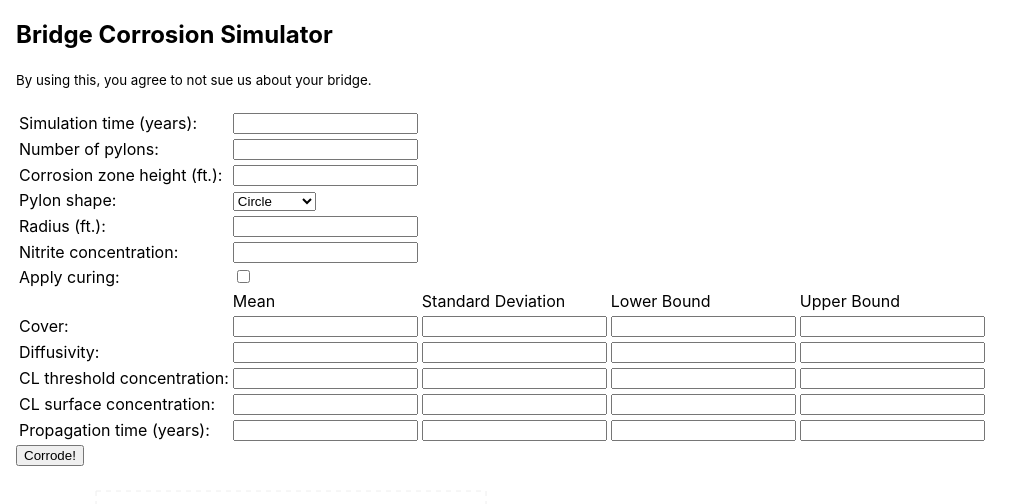
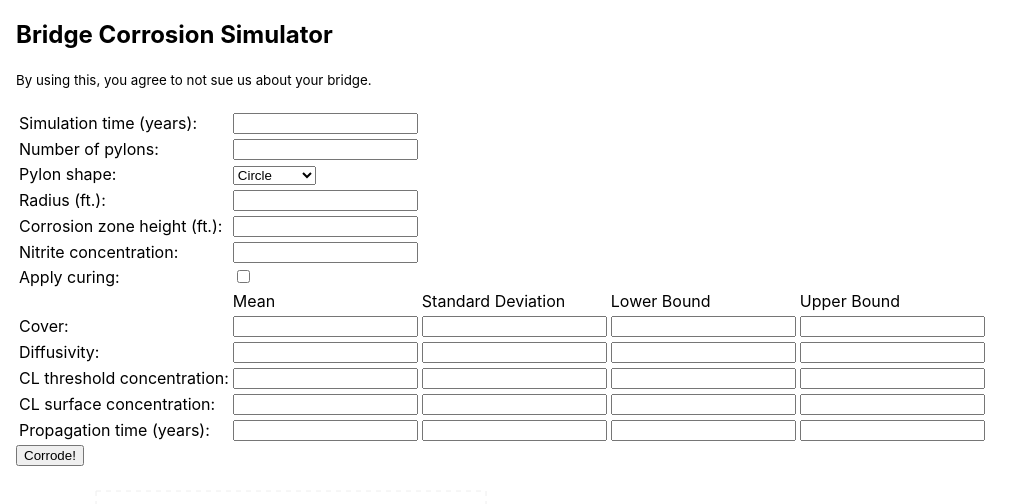
Before and after one commit to davityourway/Bridge-Corrosion-Simulator, a React (Create React App) app: page / in a window 1280 px wide. Shown: the top 504 px of the page, without its empty margins (0-1032 px from the left). Built offline with nearby package versions, Linux system fonts and the light colour scheme.

Commit message:
Use width/length for slab rather than width/height

```diff
--- a/src/components/Form.tsx
+++ b/src/components/Form.tsx
@@ -19,7 +19,6 @@ export const Form: React.FC<FormProps> = props => {
             <tbody>
             <Input fieldName={"simulation_time"} label={"Simulation time (years)"} register={props.register}/>
             <Input fieldName={"pylons"} label={"Number of pylons"} register={props.register}/>
-            <Input fieldName={"height"} label={"Corrosion zone height (ft.)"} register={props.register}/>
             <tr>
                 <td><label>Pylon shape: </label></td>
                 <td><select name={"shape"} value={pylonShape} ref={props.register} onChange={event => {
@@ -33,13 +32,14 @@ export const Form: React.FC<FormProps> = props => {
             {pylonShape === PylonShape.CIRCLE &&
             <Input fieldName={"radius"} label={"Radius (ft.)"} register={props.register}/>
             }
-            {pylonShape === PylonShape.RECTANGLE && <>
+            {pylonShape === PylonShape.RECTANGLE || pylonShape === PylonShape.SLAB && <>
                 <Input label={"Width (ft.)"} fieldName={"width1"} register={props.register}/>
                 <Input label={"Length (ft.)"} fieldName={"width2"} register={props.register}/>
             </>}
-            {pylonShape === PylonShape.SLAB && <>
-                <Input label={"Width (ft.)"} fieldName={"width1"} register={props.register}/>
-            </>}
+            {
+                pylonShape !== PylonShape.SLAB &&
+                <Input fieldName={"height"} label={"Corrosion zone height (ft.)"} register={props.register}/>
+            }
             <Input label={"Nitrite concentration"} fieldName={"nitrite_conc"} register={props.register}/>
             <Input label={"Apply curing"} inputType={'checkbox'} fieldName={"apply_curing"} register={props.register}/>
             <tr>
```
Also changed, not shown: 1 other file (tests, documents, lock files or other folders).
